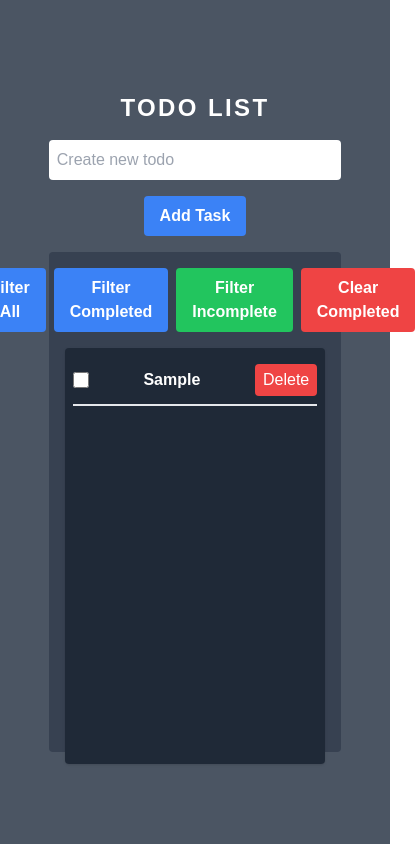
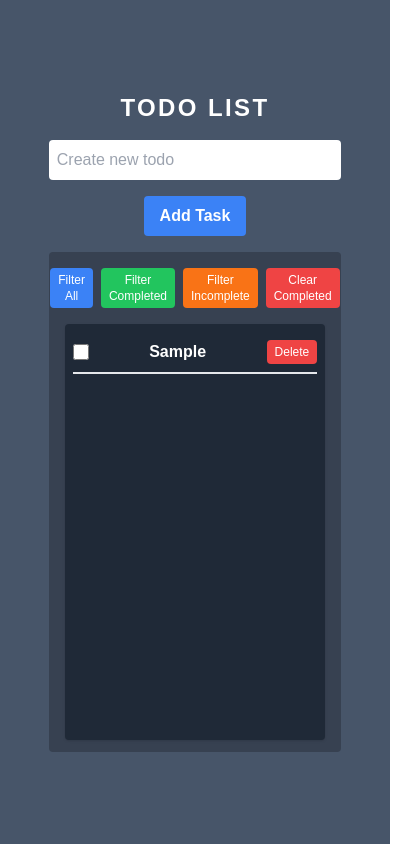
Before and after one commit to Alihanayd/todo-react, a React (Create React App) app: page / in a window 390 px wide. Both pictures are taken after typing "Sample" into the empty fields and a click on the button "Add Task". Shown: the whole page, 415 px wide, since content can reach past the window. Built offline with nearby package versions, Linux system fonts and the light colour scheme.

Commit message:
fix(style):: responsive

```diff
--- a/src/App.js
+++ b/src/App.js
@@ -1,14 +1,10 @@
-import { useSelector } from "react-redux";
 import Header from "./components/Header";
 import Input from "./components/Input";
 import ListContent from "./components/ListContent";
 
-
 function App() {
-  const {todos,todoFilter}=useSelector(state=>state.todo)
-  console.log(todos,todoFilter);
   return (
-    <div className=" bg-gray-600 h-screen flex flex-col justify-center items-center">
+    <div className=" bg-slate-600 h-screen flex flex-col justify-center items-center">
       <Header />
       <Input />
       <ListContent />
--- a/src/components/ListContent.js
+++ b/src/components/ListContent.js
@@ -10,10 +10,10 @@ const ListContent = () => {
   return (
     <div className="w-3/4">
       {todos.length > 0 && (
-        <div className="bg-gray-700 p-4 rounded w-full max-h-[500px]">
+        <div className="bg-gray-700 p-4 rounded w-full h-[500px]">
           <div className="flex justify-center space-x-2 mb-4">
             <button
-              className="bg-blue-500 hover:bg-blue-600 text-white font-bold py-2 px-4 rounded"
+              className="bg-blue-500 hover:bg-blue-600 text-white text-xs lg:text-base lg:font-bold py-1 px-2 md:py-2 md:px-4 rounded"
               onClick={() => {
                 dispatch(setFilter("all"));
               }}
@@ -21,7 +21,7 @@ const ListContent = () => {
               Filter All
             </button>
             <button
-              className="bg-blue-500 hover:bg-blue-600 text-white font-bold py-2 px-4 rounded"
+              className="bg-green-500 hover:bg-green-600 text-white text-xs lg:text-base lg:font-bold py-1 px-2 md:py-2 md:px-4 rounded"
               onClick={() => {
                 dispatch(setFilter("completed"));
               }}
@@ -29,7 +29,7 @@ const ListContent = () => {
               Filter Completed
             </button>
             <button
-              className="bg-green-500 hover:bg-green-600 text-white font-bold py-2 px-4 rounded"
+              className="bg-orange-500 hover:bg-orange-600 text-white text-xs lg:text-base lg:font-bold py-1 px-2 md:py-2 md:px-4 rounded"
               onClick={() => {
                 dispatch(setFilter("incompleted"));
               }}
@@ -37,7 +37,7 @@ const ListContent = () => {
               Filter Incomplete
             </button>
             <button
-              className="bg-red-500 hover:bg-red-600 text-white font-bold py-2 px-4 rounded"
+              className="bg-red-500 hover:bg-red-600 text-white text-xs lg:text-base lg:font-bold py-1 px-2 md:py-2 md:px-4 rounded"
               onClick={() => {
                 dispatch(clearCompleted());
               }}
--- a/src/components/ListItem.js
+++ b/src/components/ListItem.js
@@ -18,7 +18,7 @@ const ListItem = (props) => {
       />
       <span className="text-white font-semibold">{props.todo.title}</span>
       <button
-        className="px-2 py-1 bg-red-500 text-white rounded hover:bg-red-600 my-2"
+        className="px-2 py-1 bg-red-500 text-white text-xs lg:text-base lg:font-bold rounded hover:bg-red-600 my-2"
         onClick={() => {
           dispatch(deleteTodo(props.todo.id));
         }}
```
